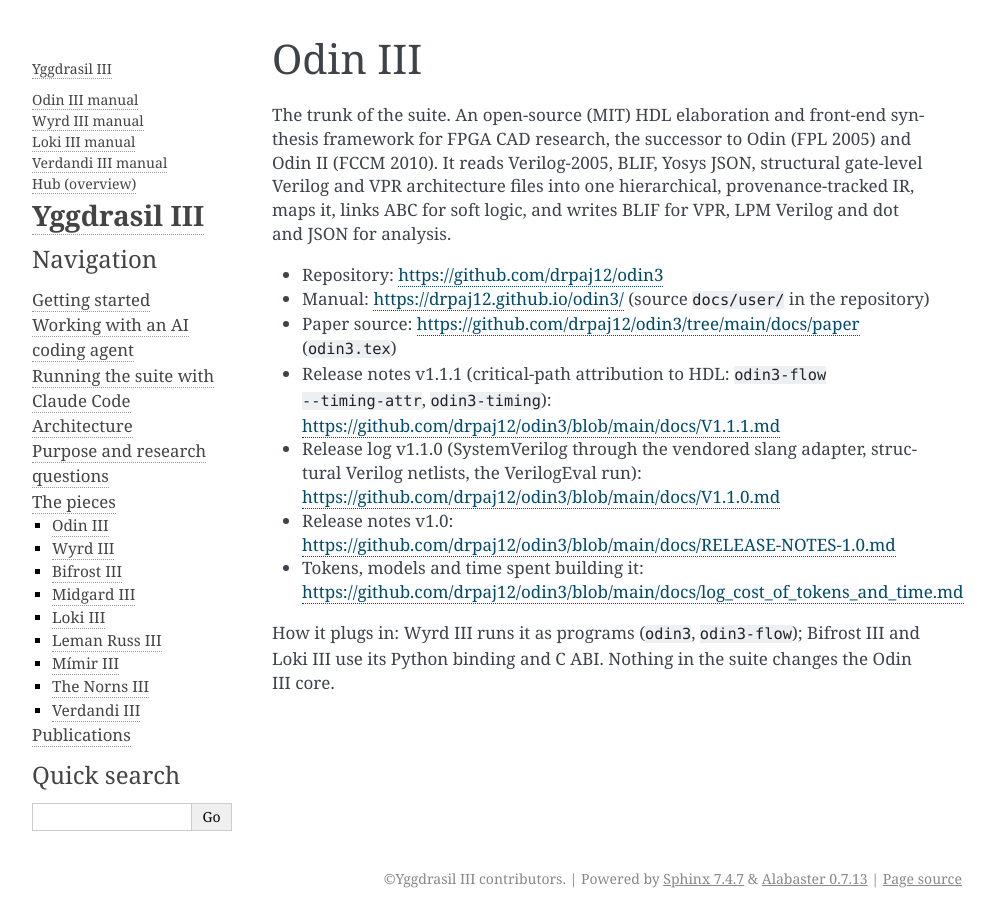
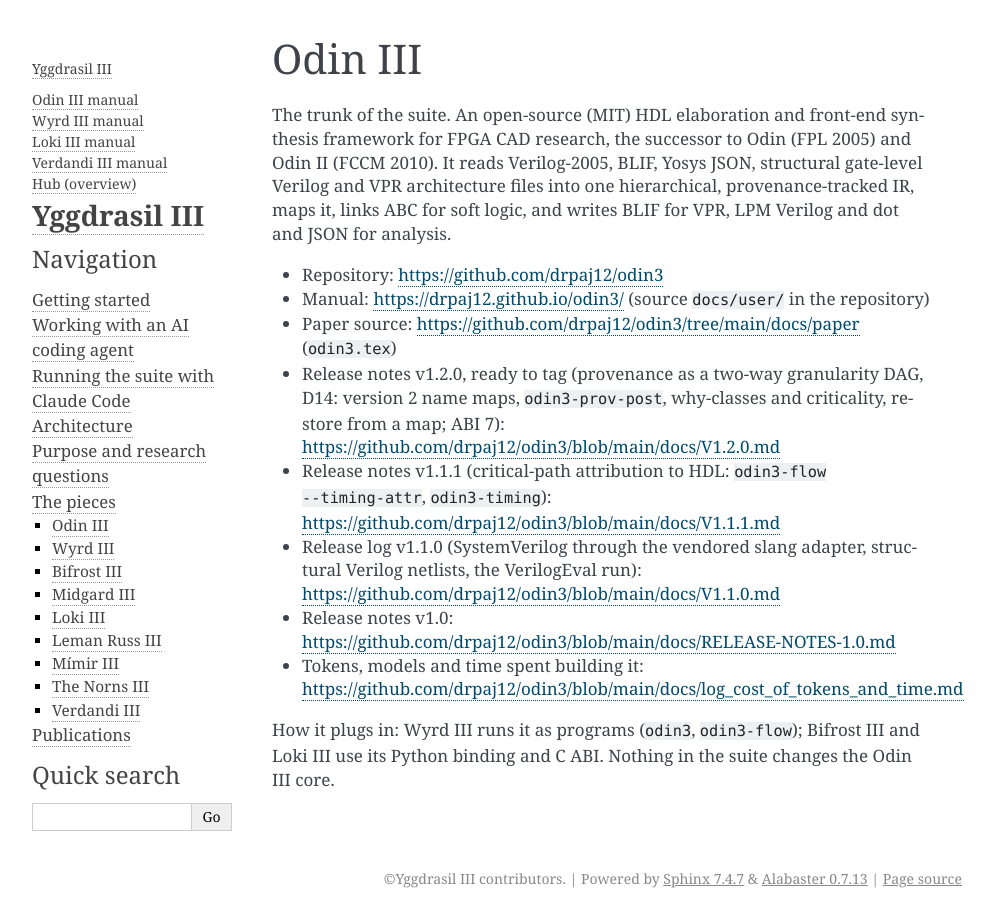
Before and after one commit to drpaj12/YggdrasilIII, a Sphinx documentation site: the page built from docs/pieces/odin3.md, in a window 1280 px wide. Shown: the whole page, without its empty margins (148-1143 px from the left). Built offline with Sphinx 7.4.7, drawn with Linux system fonts in a browser that asks for light colours.

Commit message:
pin odin3 b01a803 (1.2.0 release preparation); link the V1.2.0 notes (#55)
Claude-Session: https://claude.ai/code/session_01QXLrwdb627rCVPVQ2NfGK9

Co-authored-by: Claude Opus 5.5 <noreply@anthropic.com>

```diff
--- a/docs/pieces/odin3.md
+++ b/docs/pieces/odin3.md
@@ -9,6 +9,9 @@ dot and JSON for analysis.
 - Repository: <https://github.com/drpaj12/odin3>
 - Manual: <https://drpaj12.github.io/odin3/> (source `docs/user/` in the repository)
 - Paper source: <https://github.com/drpaj12/odin3/tree/main/docs/paper> (`odin3.tex`)
+- Release notes v1.2.0, ready to tag (provenance as a two-way granularity DAG, D14: version 2 name maps,
+  `odin3-prov-post`, why-classes and criticality, restore from a map; ABI 7):
+  <https://github.com/drpaj12/odin3/blob/main/docs/V1.2.0.md>
 - Release notes v1.1.1 (critical-path attribution to HDL: `odin3-flow --timing-attr`, `odin3-timing`):
   <https://github.com/drpaj12/odin3/blob/main/docs/V1.1.1.md>
 - Release log v1.1.0 (SystemVerilog through the vendored slang adapter, structural Verilog netlists, the
```
